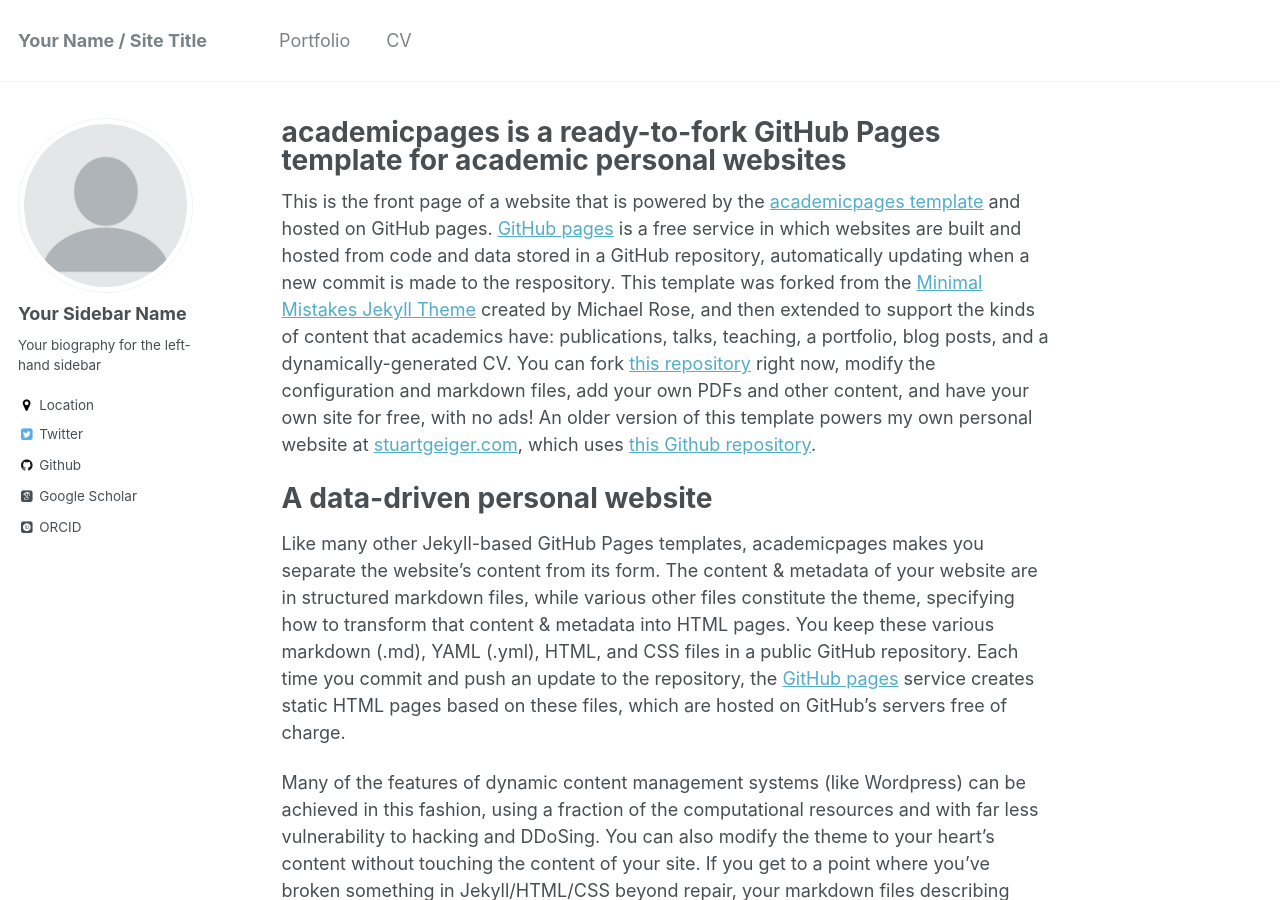
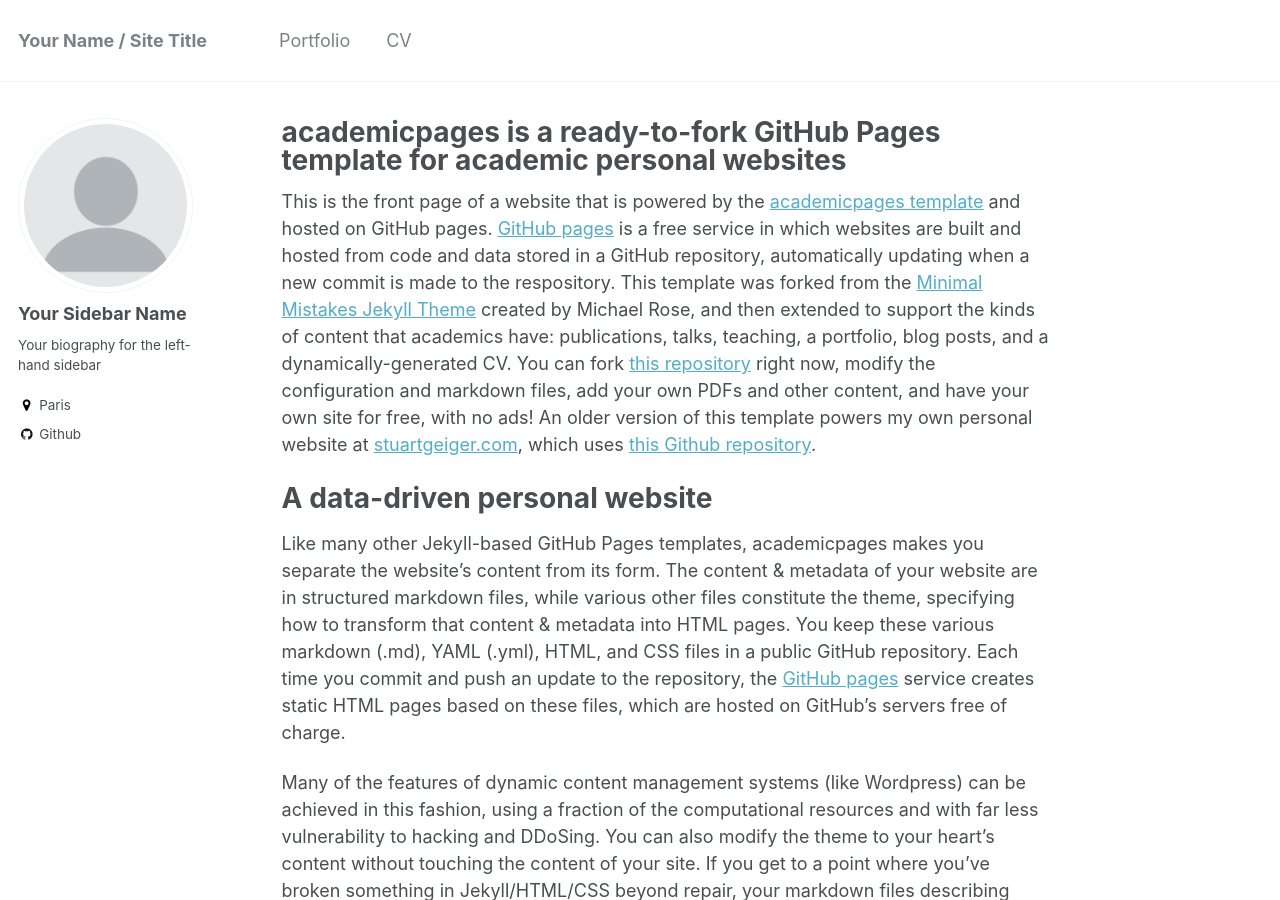
Before and after one commit to bveron/bveron.github.io, a Jekyll site: the page built from _pages/about.md, in a window 1280 px wide and 900 px high. Built offline with Jekyll 4.4.1, drawn with Linux system fonts in a browser that asks for light colours; some web fonts are replaced.

Commit message:
side bar edit

```diff
--- a/_config.yml
+++ b/_config.yml
@@ -76,9 +76,8 @@ author:
   name             : "Your Sidebar Name"
   avatar           : "profile.png"
   bio              : "Your biography for the left-hand sidebar"
-  location         : "Location"
+  location         : "Paris"
   employer         :
-  googlescholar    : "http://yourfullgooglescholarurl.com"
   email            :
   uri              :
   bitbucket        :
@@ -93,13 +92,10 @@ author:
   instagram        :
   lastfm           :
   linkedin         :
-  orcid            : "http://orcid.org/yourorcidurl"
   pinterest        :
   soundcloud       :
-  stackoverflow    : # http://stackoverflow.com/users/123456/username
   steam            :
   tumblr           :
-  twitter          : "replacethistwitterhandle"
   vine             :
   weibo            :
   xing             :
```
